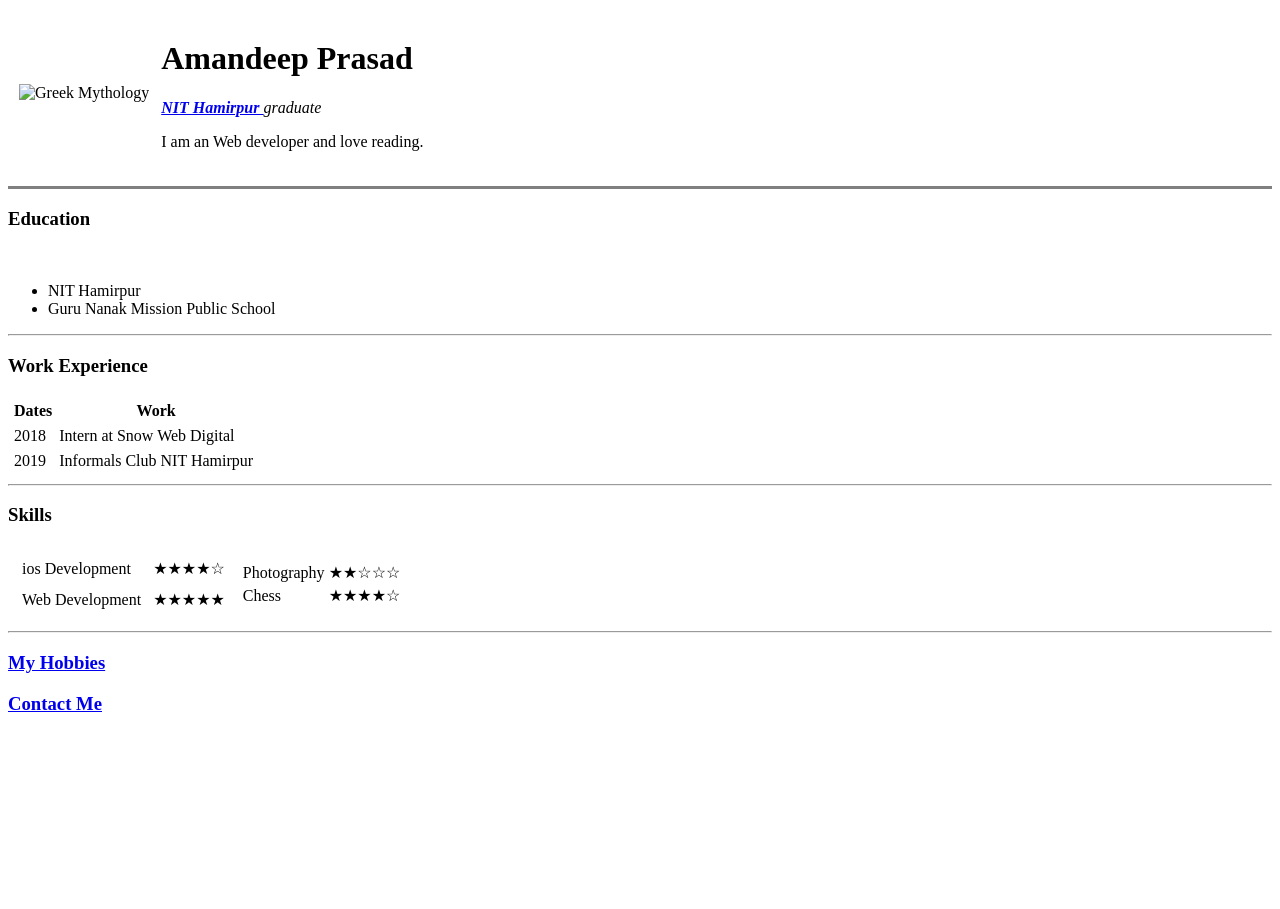
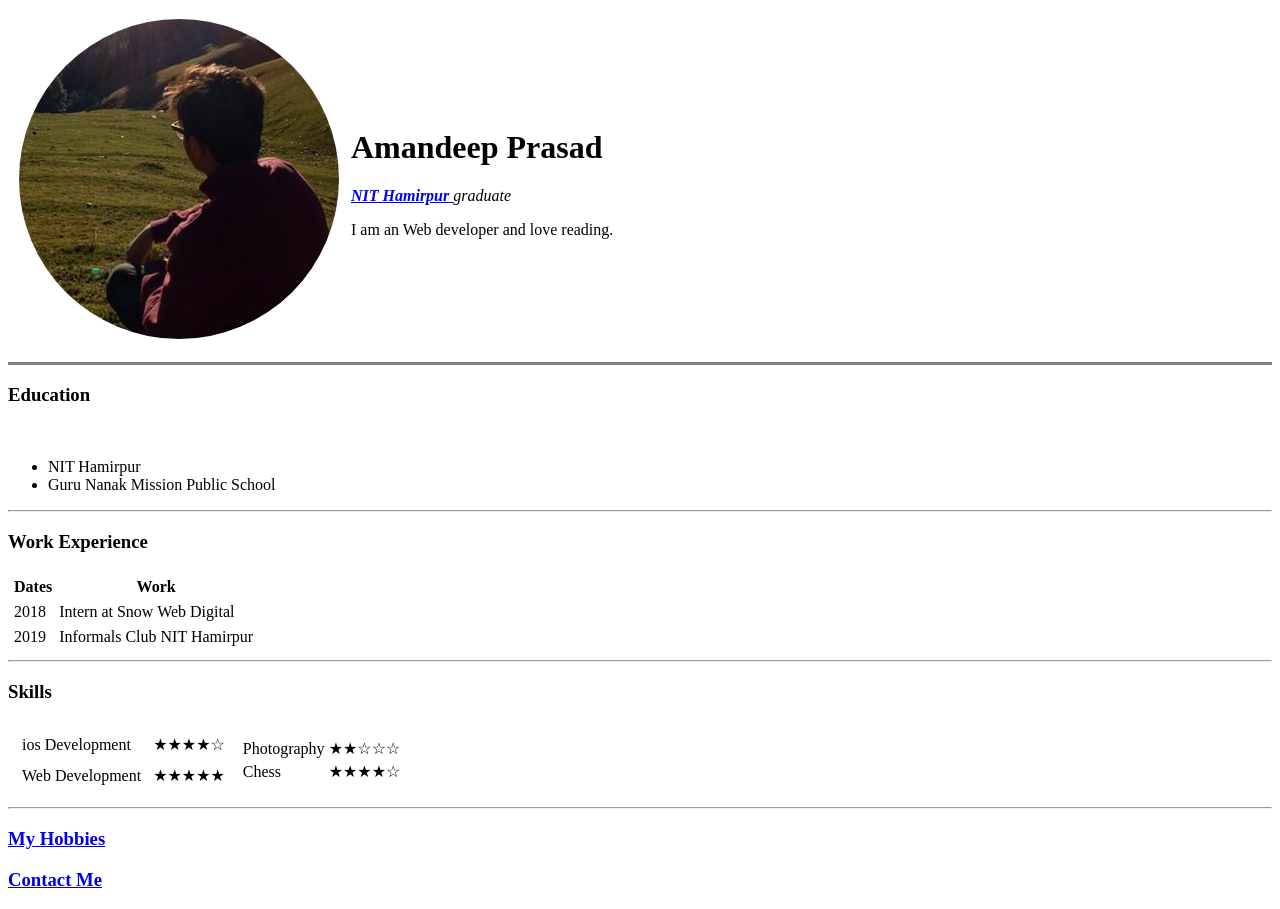
Before and after one commit to amandpd/CV, a plain HTML site: page index.html in a window 1280 px wide. Before the commit the page ends 800 px from the top, so only its background shows below. Drawn offline with Linux system fonts and the light colour scheme.

Commit message:
Update index.html

```diff
--- a/index.html
+++ b/index.html
@@ -9,7 +9,7 @@
 <body>
   <table cellspacing="10">
     <tr>
-      <td><img src="images\Aman.png" alt="Greek Mythology"></td>
+      <td><img src="Aman.png" alt="Greek Mythology"></td>
       <td><h1>Amandeep Prasad</h1>
       <p><em><strong><a href="https://nith.ac.in/">NIT Hamirpur </a></strong> graduate</em></p>
       <p>I am an Web developer and love reading.</p></td>
```
